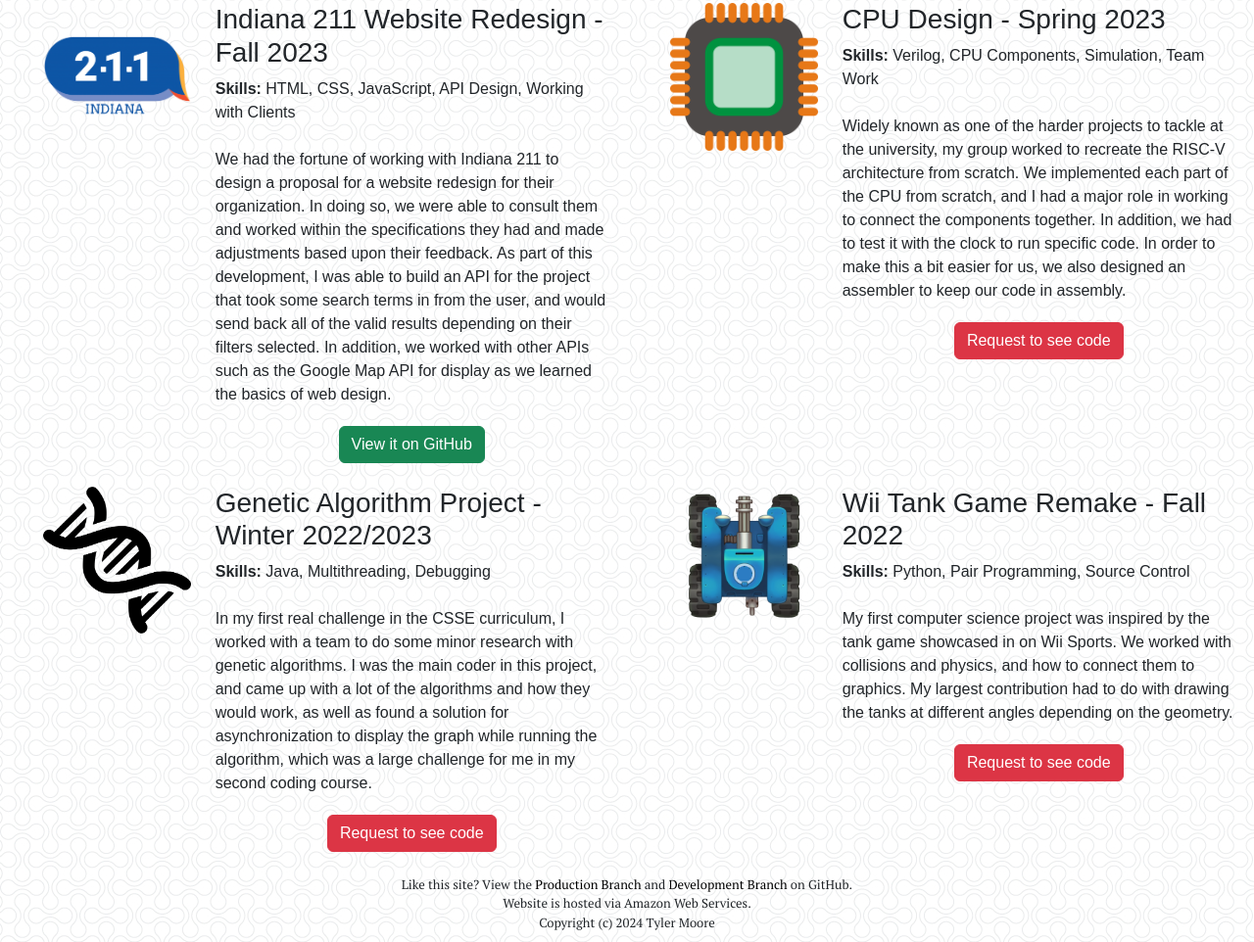
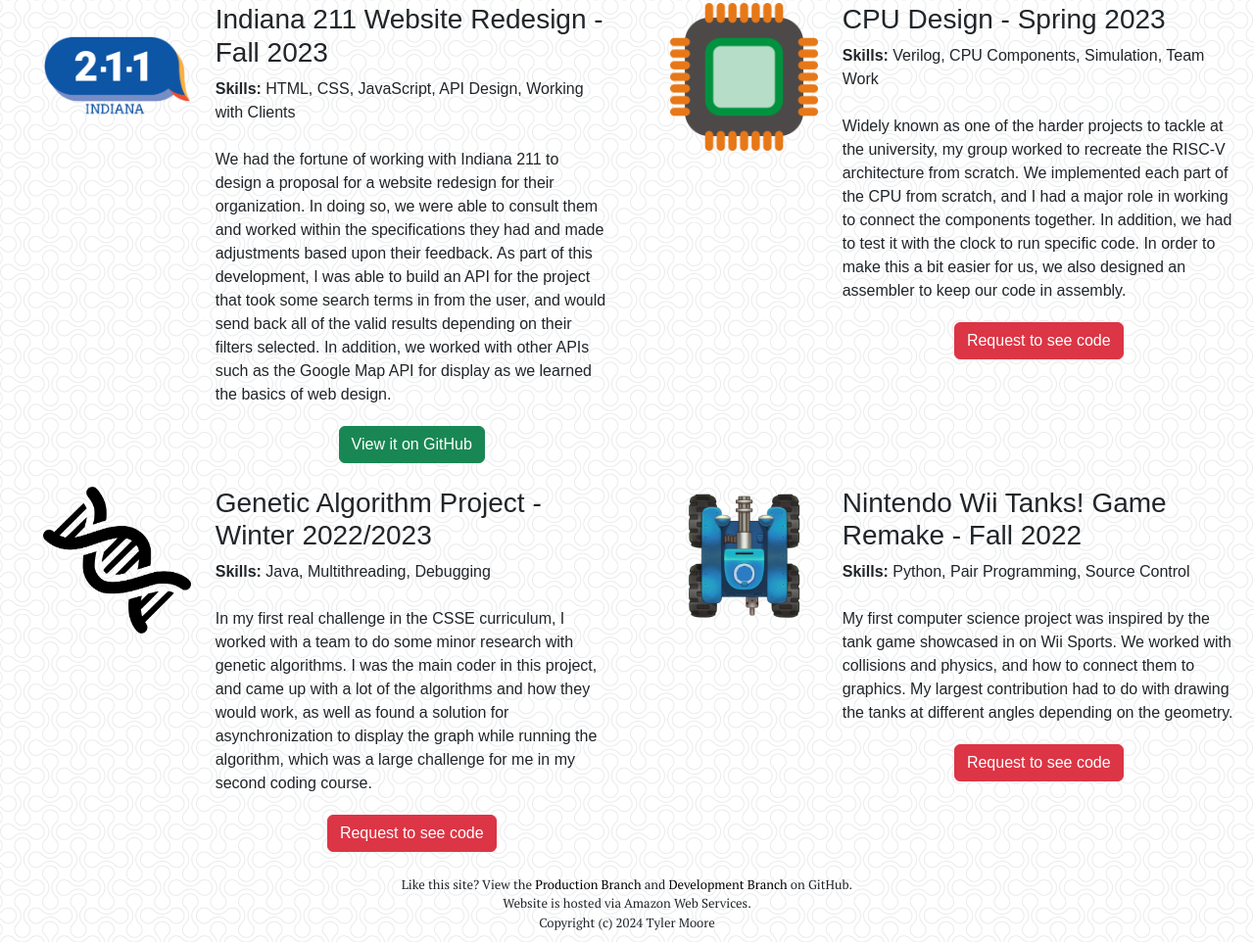
Before and after one commit to rhit-mooretj/portfolio, a plain HTML site: page projects.html in a window 1280 px wide. Shown: the part 973-1935 px from the top of the page at 98% size. Drawn offline with nearby package versions, Linux system fonts and the light colour scheme; a web font is replaced by a local one.

Commit message:
Fixed Tanks!

```diff
--- a/projects.html
+++ b/projects.html
@@ -261,7 +261,7 @@
                         <img class="img-fluid mx-auto d-block w-75" src="img/tank.png" alt="Tank Clip Art">
                     </div>
                     <div class="col-lg-8">
-                        <h3>Wii Tank Game Remake - Fall 2022</h3>
+                        <h3>Nintendo Wii Tanks! Game Remake - Fall 2022</h3>
                         <b>Skills:</b> Python, Pair Programming, Source Control
                         <br>
                         <br>
```
